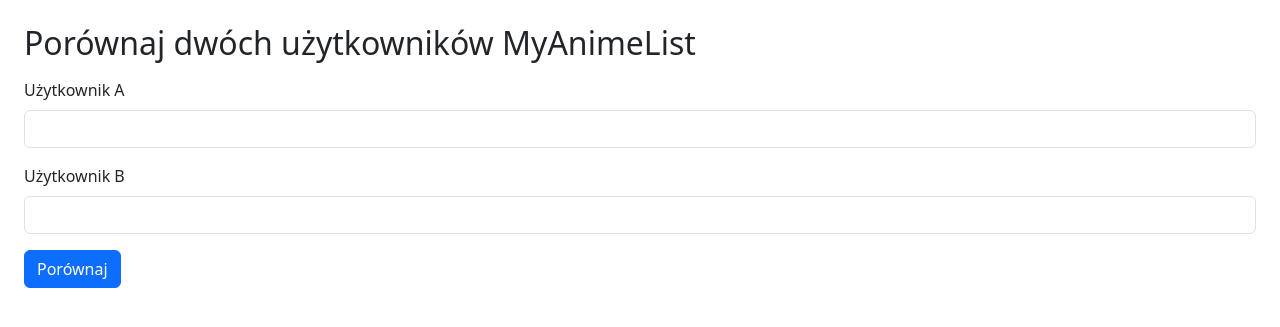
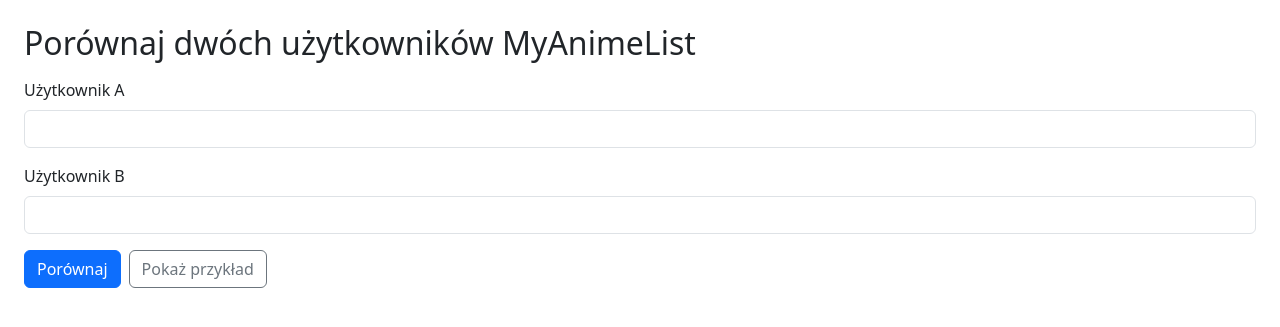
Before and after one commit to jasiekdrabek/MALCompare, a Django app: page /compare/ in a window 1280 px wide. Shown: the top 327 px of the page. Run offline with Django 5.2, Linux system fonts and the light colour scheme; some libraries are stand-ins or nearby versions.

Commit message:
add example

```diff
--- a/mal_project/anime_compare/templates/anime_compare/compare_form.html
+++ b/mal_project/anime_compare/templates/anime_compare/compare_form.html
@@ -30,8 +30,20 @@
         <label class="form-label">Użytkownik B</label>
         <input type="text" name="user_b" required class="form-control" />
       </div>
-
-      <button class="btn btn-primary">Porównaj</button>
+      <div class="d-flex gap-2">
+        <button type="submit" class="btn btn-primary">
+          Porównaj
+        </button>
+        <button
+          type="submit"
+          class="btn btn-outline-secondary"
+          name="demo"
+          value="1"
+          formnovalidate
+        >
+          Pokaż przykład
+        </button>
+      </div>
     </form>
     <div id="compare-results"></div>
   </body>
```
Also changed, not shown: mal_project/anime_compare/views/compare.py (+6 -2 lines).
